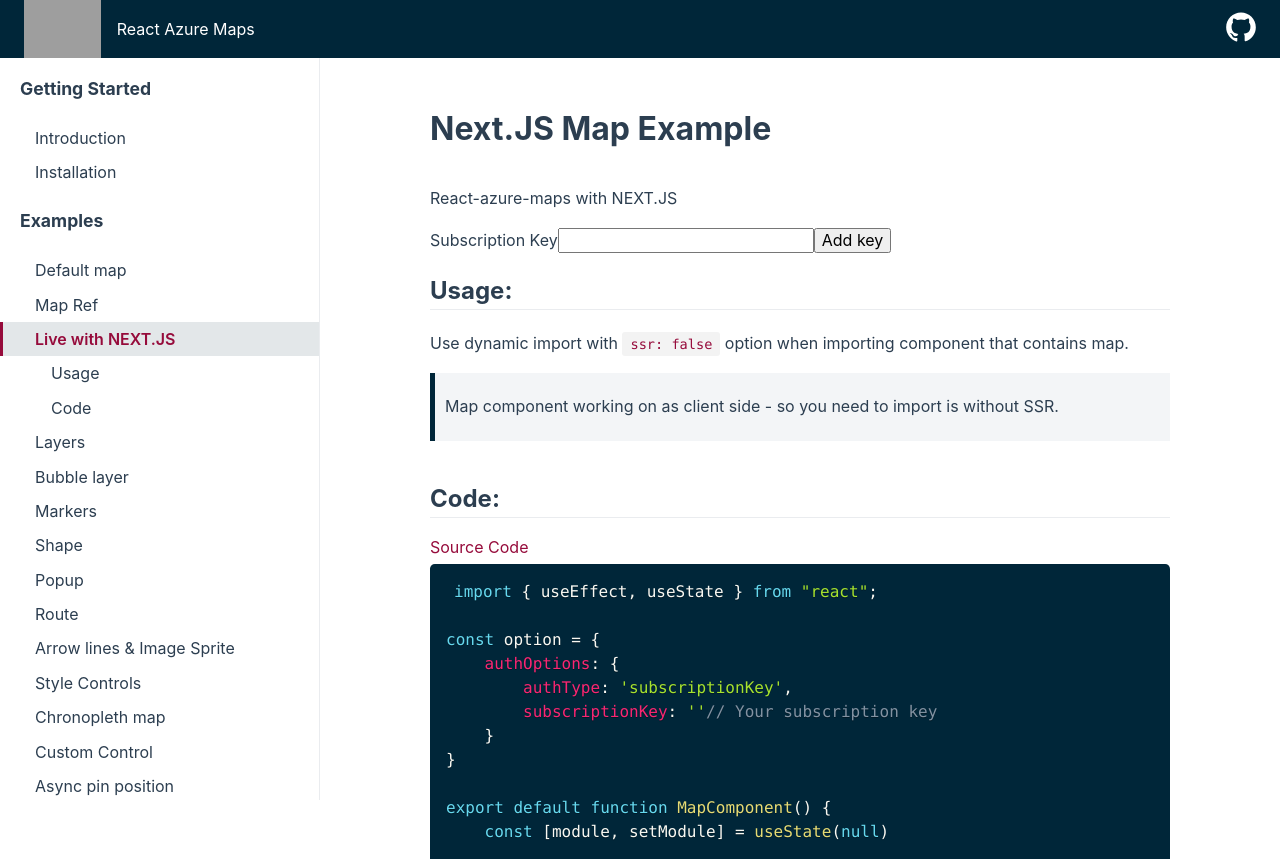
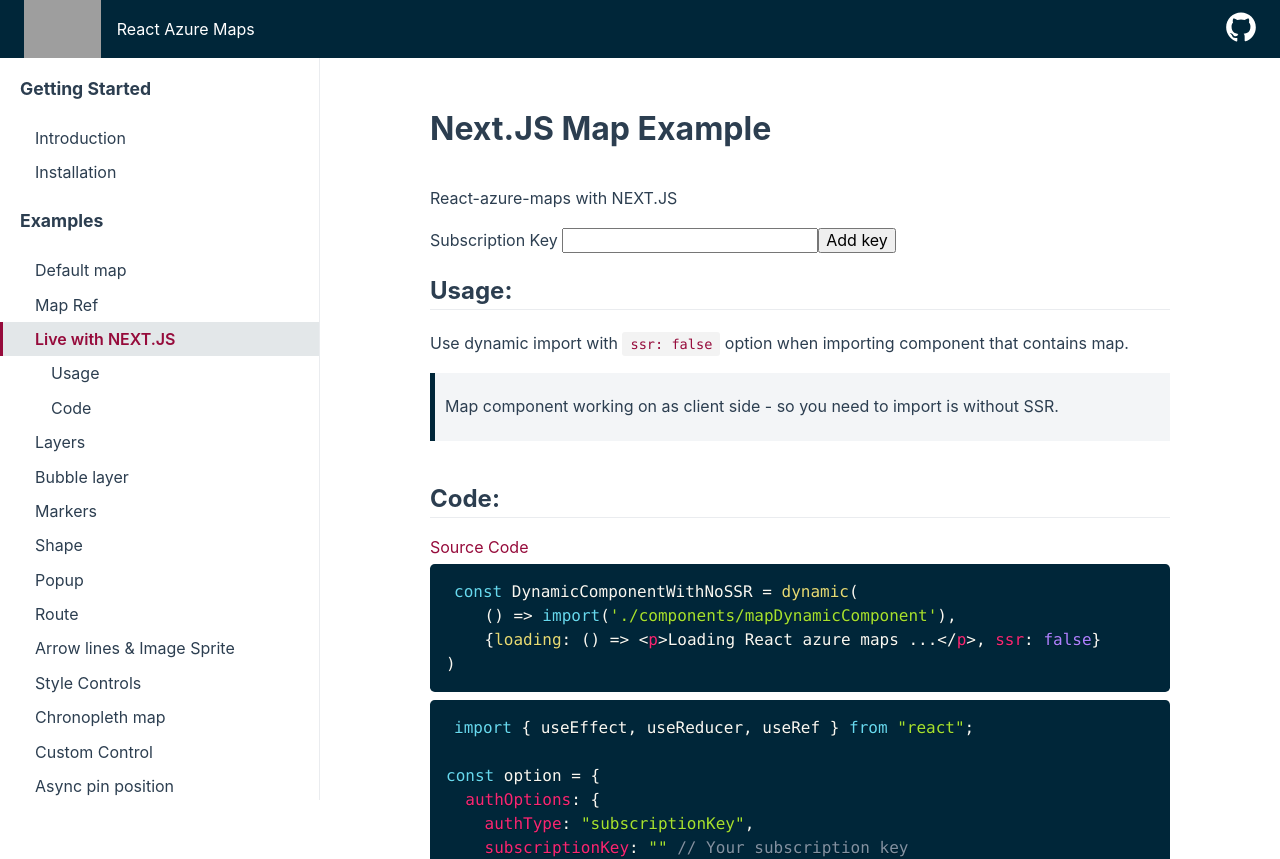
Before and after one commit to WiredSolutions/react-azure-maps-docs, a Next.js app: page /live-example-map in a window 1280 px wide. Shown: the top 859 px of the page. Built offline with nearby package versions, Linux system fonts and the light colour scheme; grey boxes are pictures that could not be loaded.

Commit message:
feat: update next and update sample

```diff
--- a/package.json
+++ b/package.json
@@ -10,7 +10,7 @@
   "dependencies": {
     "@zeit/next-css": "^1.0.1",
     "@zeit/next-sass": "^1.0.1",
-    "next": "9.3.2",
+    "next": "9.5.5",
     "next-images": "^1.3.0",
     "node-sass": "^4.13.1",
     "prismjs": "^1.23.0",
--- a/pages/live-example-map/components/mapDynamicComponent.js
+++ b/pages/live-example-map/components/mapDynamicComponent.js
@@ -1,44 +1,58 @@
-import { useEffect, useState } from "react";
+import { useEffect, useReducer, useRef, useState } from "react";
 
 const option = {
     authOptions: {
-        authType: 'subscriptionKey',
-    },
-}
-
+        authType: "subscriptionKey"
+    }
+};
 export default function MapComponent() {
-    const [module, setModule] = useState(null)
-    const [key, setKey] = useState()
+    const reactMapRef = useRef(null);
+    const [key, setKey] = useState("");
+    const forceUpdate = useReducer(() => ({}), {})[1];
 
     useEffect(() => {
-        import('react-azure-maps').then((module) => {
-            setModule(module)
+        import("react-azure-maps").then(module => {
+            reactMapRef.current = module;
+            forceUpdate();
         });
-    }, [])
+    }, []);
 
     return (
         <div>
-            {!key && <div>
-                <form onSubmit={v => {
-                    setKey(v.target[0].value)
-                }
-                }>
-                    <label htmlFor="key">Subscription Key</label>
-                    <input id="key" name="key" type="text" autoComplete="azure-maps-key" required/>
-                    <button type="submit">Add key</button>
-                </form>
-            </div>}
-            {!!module && key && (
+            {!key && (
+                <div>
+                    <form
+                        onSubmit={v => {
+                            setKey(v.target[0].value);
+                        }}
+                    >
+                        <label htmlFor="key">Subscription Key  </label>
+                        <input
+                            id="key"
+                            name="key"
+                            type="text"
+                            autoComplete="azure-maps-key"
+                            required
+                        />
+                        <button type="submit">Add key</button>
+                    </form>
+                </div>
+            )}
+            {!!reactMapRef.current && key && (
                 <div>
                     <p>Module is ready</p>
-                    <div style={{height: '300px'}}>
-                        <module.AzureMapsProvider>
-                            <module.AzureMap options={{option, ...{...option.authType, ...{subscriptionKey: key}}}}>
-                            </module.AzureMap>
-                        </module.AzureMapsProvider>
+                    <div style={{ height: "300px" }}>
+                        <reactMapRef.current.AzureMapsProvider>
+                            <reactMapRef.current.AzureMap
+                                options={{
+                                    option,
+                                    ...{ ...option.authType, ...{ subscriptionKey: key } }
+                                }}
+                            />
+                        </reactMapRef.current.AzureMapsProvider>
                     </div>
                 </div>
             )}
         </div>
-    )
+    );
 }
--- a/pages/live-example-map/index.js
+++ b/pages/live-example-map/index.js
@@ -4,9 +4,8 @@
 
 const DynamicComponentWithNoSSR = dynamic(
     () => import('./components/mapDynamicComponent'),
-    { loading: () => <p>Loading React azure maps ...</p>, ssr: false }
+    {loading: () => <p>Loading React azure maps ...</p>, ssr: false}
 )
-
 
 
 const LiveExample = () => {
@@ -14,65 +13,71 @@
         <div>
             <Head>
                 <title>Live Map example</title>
-                <link rel="icon" href="/favicon.ico" />
+                <link rel="icon" href="/favicon.ico"/>
             </Head>
             <main className="page">
                 <div className="page__content">
-                    <h1>Next.JS  Map Example</h1>
+                    <h1>Next.JS Map Example</h1>
                     <p>React-azure-maps with NEXT.JS</p>
 
-                    {process.browser &&  <DynamicComponentWithNoSSR />}
+                    <DynamicComponentWithNoSSR/>
 
                     <h2 id="usage">Usage:</h2>
                     <p>
-                       Use dynamic import with  <code>ssr: false</code> option when importing component that contains map.
+                        Use dynamic import with <code>ssr: false</code> option when importing component that contains
+                        map.
                     </p>
                     <p className="tip">
                         Map component working on as client side - so you need to import is without SSR.
                     </p>
 
                     <h2 id="code">Code:</h2>
-                    <a href={'https://github.com/WiredSolutions/react-azure-maps-playground/blob/master/src/examples/DefaultMap.tsx'} > Source Code </a>
+                    <a href={'https://github.com/WiredSolutions/react-azure-maps-docs/tree/master/pages/live-example-map/index.js'} > Source Code </a>
                     <pre>
                          <code className="language-jsx">
-                            {`import { useEffect, useState } from "react";
+                             {`const DynamicComponentWithNoSSR = dynamic(
+    () => import('./components/mapDynamicComponent'),
+    {loading: () => <p>Loading React azure maps ...</p>, ssr: false}
+)`}
+                         </code>
+                    </pre>
+                    <pre>
+                        <code className="language-jsx">
+                            {`import { useEffect, useReducer, useRef } from "react";
 
 const option = {
   authOptions: {
-        authType: 'subscriptionKey',
-        subscriptionKey: ''// Your subscription key
+    authType: "subscriptionKey",
+    subscriptionKey: "" // Your subscription key
   }
-}
+};
 
 export default function MapComponent() {
-    const [module, setModule] = useState(null)
+  const reactMapRef = useRef(null);
+  const forceUpdate = useReducer(() => ({}), {})[1];
 
   useEffect(() => {
-        import('react-azure-maps').then((module) => {
-            setModule(module)
+    import("react-azure-maps").then(module => {
+      reactMapRef.current = module;
+      forceUpdate();
     });
-    }, [])
+  }, []);
 
   return (
     <div>
-            {!!module && (
+      {!!reactMapRef.current && (
         <div>
-
           <p>Module is ready</p>
-                    <div style={{height: '300px'}}>
-                        <module.AzureMapsProvider>
-                            <module.AzureMap options={option}>
-                            </module.AzureMap>
-                        </module.AzureMapsProvider>
+          <div style={{ height: "300px" }}>
+            <reactMapRef.current.AzureMapsProvider>
+              <reactMapRef.current.AzureMap options={option} />
+            </reactMapRef.current.AzureMapsProvider>
           </div>
-
         </div>
       )}
     </div>
-        )
-}
-
-`}
+  );
+}`}
                         </code>
                     </pre>
                 </div>
```
Also changed, not shown: 1 other file (tests, documents, lock files or other folders). Lines whose indentation alone changed are shown as unchanged.
